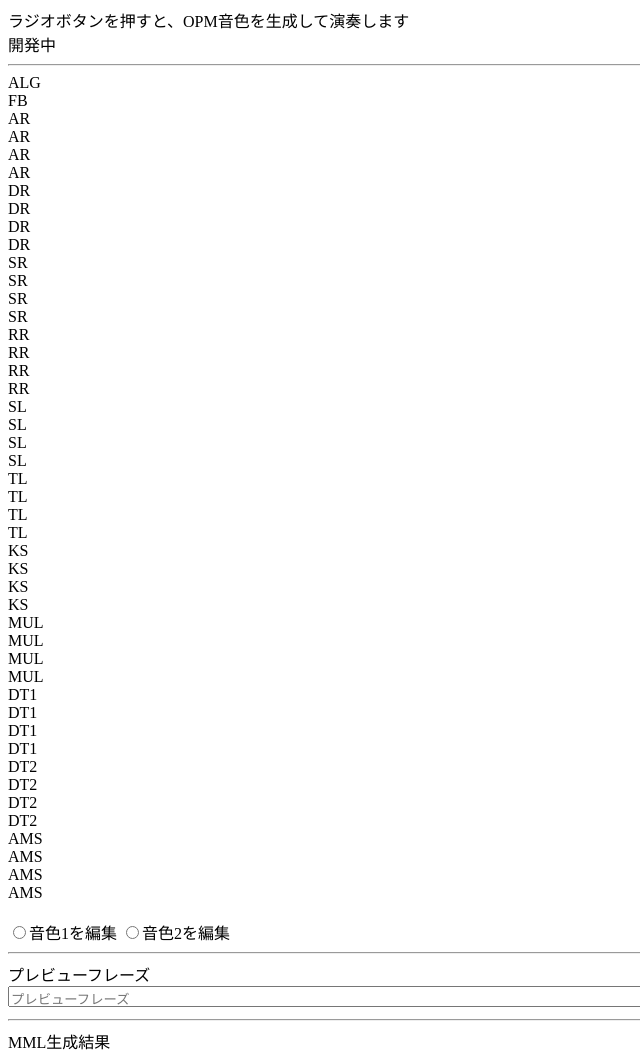
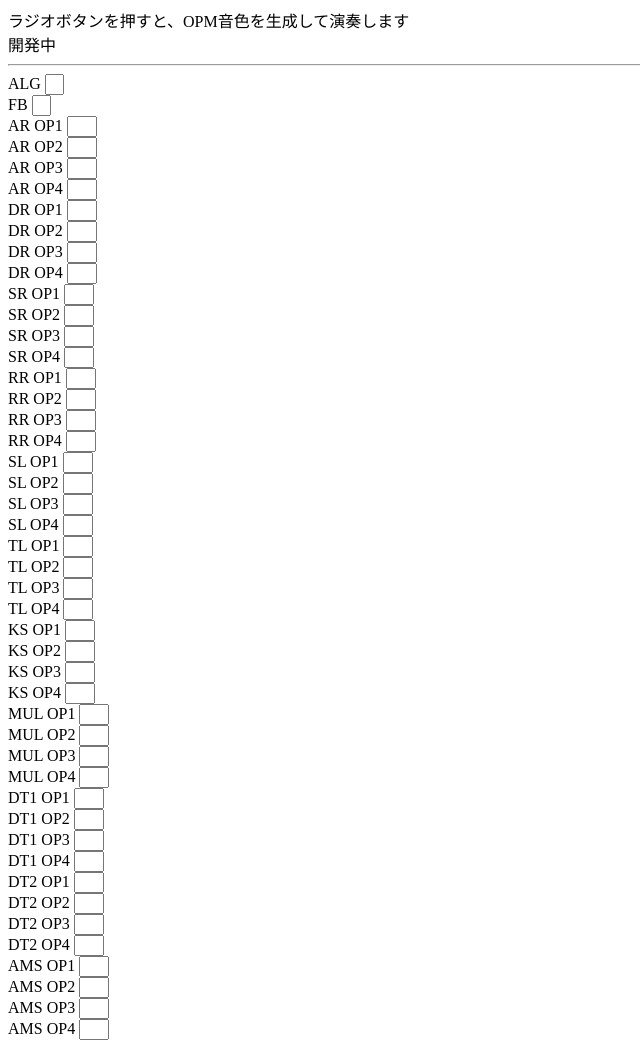
Before and after one commit to cat2151/OPM-tone-easy-editor, a plain HTML site: page index.html in a window 1280 px wide. Shown: the top 1050 px of the page, without its empty margins (0-640 px from the left). Drawn offline with nearby package versions, Linux system fonts and the light colour scheme.

Commit message:
左端は"AR OP1 31" のように表示し、31はテキストボックスで直接入力可能とするようにした fix #10

```diff
--- a/index.html
+++ b/index.html
@@ -8,6 +8,15 @@
     <script src="controller.js"></script>
     <script type='text/javascript' src='jquery.js'></script>
     <script type='text/javascript' src='siopm.js'></script>
+
+    <style type="text/css">
+    input.n1 {
+    width: 11px;
+    }
+    input.n2 {
+    width: 22px;
+    }
+    </style>
 
     <title>OPM音色エディタ（簡易）</title>
   </head>
@@ -21,7 +30,7 @@
 
         <hr>
 
-          <span>ALG</span>
+          <span>ALG <input type="text" ng-model="p.ed.alg" ng-change="generate()" class="n1"></span>
           <span ng-repeat="r in algRadios">
             <label>
               <input type="radio" ng-model="p.ed.alg" ng-change="generate()" value="{{r.id}}">{{r.name}}
@@ -29,7 +38,7 @@
           </span>
           <br/>
 
-          <span>FB</span>
+          <span>FB <input type="text" ng-model="p.ed.fb" ng-change="generate()" class="n1"></span>
           <span ng-repeat="r in fbRadios">
             <label>
               <input type="radio" ng-model="p.ed.fb" ng-change="generate()" value="{{r.id}}">{{r.name}}
@@ -37,28 +46,28 @@
           </span>
           <br/>
 
-          <span>AR</span>
+          <span>AR OP1 <input type="text" ng-model="p.ed.op0ar" ng-change="generate()" class="n2"></span>
           <span ng-repeat="r in arRadios">
             <label>
               <input type="radio" ng-model="p.ed.op0ar" ng-change="generate()" value="{{r.id}}">{{r.name}}
             </label>
           </span>
           <br/>
-          <span>AR</span>
+          <span>AR OP2 <input type="text" ng-model="p.ed.op1ar" ng-change="generate()" class="n2"></span>
           <span ng-repeat="r in arRadios">
             <label>
               <input type="radio" ng-model="p.ed.op1ar" ng-change="generate()" value="{{r.id}}">{{r.name}}
             </label>
           </span>
           <br/>
-          <span>AR</span>
+          <span>AR OP3 <input type="text" ng-model="p.ed.op2ar" ng-change="generate()" class="n2"></span>
           <span ng-repeat="r in arRadios">
             <label>
               <input type="radio" ng-model="p.ed.op2ar" ng-change="generate()" value="{{r.id}}">{{r.name}}
             </label>
           </span>
           <br/>
-          <span>AR</span>
+          <span>AR OP4 <input type="text" ng-model="p.ed.op3ar" ng-change="generate()" class="n2"></span>
           <span ng-repeat="r in arRadios">
             <label>
               <input type="radio" ng-model="p.ed.op3ar" ng-change="generate()" value="{{r.id}}">{{r.name}}
@@ -66,28 +75,28 @@
           </span>
           <br/>
 
-          <span>DR</span>
+          <span>DR OP1 <input type="text" ng-model="p.ed.op0dr" ng-change="generate()" class="n2"></span>
           <span ng-repeat="r in drRadios">
             <label>
               <input type="radio" ng-model="p.ed.op0dr" ng-change="generate()" value="{{r.id}}">{{r.name}}
             </label>
           </span>
           <br/>
-          <span>DR</span>
+          <span>DR OP2 <input type="text" ng-model="p.ed.op1dr" ng-change="generate()" class="n2"></span>
           <span ng-repeat="r in drRadios">
             <label>
               <input type="radio" ng-model="p.ed.op1dr" ng-change="generate()" value="{{r.id}}">{{r.name}}
             </label>
           </span>
           <br/>
-          <span>DR</span>
+          <span>DR OP3 <input type="text" ng-model="p.ed.op2dr" ng-change="generate()" class="n2"></span>
           <span ng-repeat="r in drRadios">
             <label>
               <input type="radio" ng-model="p.ed.op2dr" ng-change="generate()" value="{{r.id}}">{{r.name}}
             </label>
           </span>
           <br/>
-          <span>DR</span>
+          <span>DR OP4 <input type="text" ng-model="p.ed.op3dr" ng-change="generate()" class="n2"></span>
           <span ng-repeat="r in drRadios">
             <label>
               <input type="radio" ng-model="p.ed.op3dr" ng-change="generate()" value="{{r.id}}">{{r.name}}
@@ -95,28 +104,28 @@
           </span>
           <br/>
 
-          <span>SR</span>
+          <span>SR OP1 <input type="text" ng-model="p.ed.op0sr" ng-change="generate()" class="n2"></span>
           <span ng-repeat="r in srRadios">
             <label>
               <input type="radio" ng-model="p.ed.op0sr" ng-change="generate()" value="{{r.id}}">{{r.name}}
             </label>
           </span>
           <br/>
-          <span>SR</span>
+          <span>SR OP2 <input type="text" ng-model="p.ed.op1sr" ng-change="generate()" class="n2"></span>
           <span ng-repeat="r in srRadios">
             <label>
               <input type="radio" ng-model="p.ed.op1sr" ng-change="generate()" value="{{r.id}}">{{r.name}}
             </label>
           </span>
           <br/>
-          <span>SR</span>
+          <span>SR OP3 <input type="text" ng-model="p.ed.op2sr" ng-change="generate()" class="n2"></span>
           <span ng-repeat="r in srRadios">
             <label>
               <input type="radio" ng-model="p.ed.op2sr" ng-change="generate()" value="{{r.id}}">{{r.name}}
             </label>
           </span>
           <br/>
-          <span>SR</span>
+          <span>SR OP4 <input type="text" ng-model="p.ed.op3sr" ng-change="generate()" class="n2"></span>
           <span ng-repeat="r in srRadios">
             <label>
               <input type="radio" ng-model="p.ed.op3sr" ng-change="generate()" value="{{r.id}}">{{r.name}}
@@ -124,28 +133,28 @@
           </span>
           <br/>
 
-          <span>RR</span>
+          <span>RR OP1 <input type="text" ng-model="p.ed.op0rr" ng-change="generate()" class="n2"></span>
           <span ng-repeat="r in rrRadios">
             <label>
               <input type="radio" ng-model="p.ed.op0rr" ng-change="generate()" value="{{r.id}}">{{r.name}}
             </label>
           </span>
           <br/>
-          <span>RR</span>
+          <span>RR OP2 <input type="text" ng-model="p.ed.op1rr" ng-change="generate()" class="n2"></span>
           <span ng-repeat="r in rrRadios">
             <label>
               <input type="radio" ng-model="p.ed.op1rr" ng-change="generate()" value="{{r.id}}">{{r.name}}
             </label>
           </span>
           <br/>
-          <span>RR</span>
+          <span>RR OP3 <input type="text" ng-model="p.ed.op2rr" ng-change="generate()" class="n2"></span>
           <span ng-repeat="r in rrRadios">
             <label>
               <input type="radio" ng-model="p.ed.op2rr" ng-change="generate()" value="{{r.id}}">{{r.name}}
             </label>
           </span>
           <br/>
-          <span>RR</span>
+          <span>RR OP4 <input type="text" ng-model="p.ed.op3rr" ng-change="generate()" class="n2"></span>
           <span ng-repeat="r in rrRadios">
             <label>
               <input type="radio" ng-model="p.ed.op3rr" ng-change="generate()" value="{{r.id}}">{{r.name}}
@@ -153,28 +162,28 @@
           </span>
           <br/>
 
-          <span>SL</span>
+          <span>SL OP1 <input type="text" ng-model="p.ed.op0sl" ng-change="generate()" class="n2"></span>
           <span ng-repeat="r in slRadios">
             <label>
               <input type="radio" ng-model="p.ed.op0sl" ng-change="generate()" value="{{r.id}}">{{r.name}}
             </label>
           </span>
           <br/>
-          <span>SL</span>
+          <span>SL OP2 <input type="text" ng-model="p.ed.op1sl" ng-change="generate()" class="n2"></span>
           <span ng-repeat="r in slRadios">
             <label>
               <input type="radio" ng-model="p.ed.op1sl" ng-change="generate()" value="{{r.id}}">{{r.name}}
             </label>
           </span>
           <br/>
-          <span>SL</span>
+          <span>SL OP3 <input type="text" ng-model="p.ed.op2sl" ng-change="generate()" class="n2"></span>
           <span ng-repeat="r in slRadios">
             <label>
               <input type="radio" ng-model="p.ed.op2sl" ng-change="generate()" value="{{r.id}}">{{r.name}}
             </label>
           </span>
           <br/>
-          <span>SL</span>
+          <span>SL OP4 <input type="text" ng-model="p.ed.op3sl" ng-change="generate()" class="n2"></span>
           <span ng-repeat="r in slRadios">
             <label>
               <input type="radio" ng-model="p.ed.op3sl" ng-change="generate()" value="{{r.id}}">{{r.name}}
@@ -182,28 +191,28 @@
           </span>
           <br/>
 
-          <span>TL</span>
+          <span>TL OP1 <input type="text" ng-model="p.ed.op0tl" ng-change="generate()" class="n2"></span>
           <span ng-repeat="r in tlRadios">
             <label>
               <input type="radio" ng-model="p.ed.op0tl" ng-change="generate()" value="{{r.id}}">{{r.name}}
             </label>
           </span>
           <br/>
-          <span>TL</span>
+          <span>TL OP2 <input type="text" ng-model="p.ed.op1tl" ng-change="generate()" class="n2"></span>
           <span ng-repeat="r in tlRadios">
             <label>
               <input type="radio" ng-model="p.ed.op1tl" ng-change="generate()" value="{{r.id}}">{{r.name}}
             </label>
           </span>
           <br/>
-          <span>TL</span>
+          <span>TL OP3 <input type="text" ng-model="p.ed.op2tl" ng-change="generate()" class="n2"></span>
           <span ng-repeat="r in tlRadios">
             <label>
               <input type="radio" ng-model="p.ed.op2tl" ng-change="generate()" value="{{r.id}}">{{r.name}}
             </label>
           </span>
           <br/>
-          <span>TL</span>
+          <span>TL OP4 <input type="text" ng-model="p.ed.op3tl" ng-change="generate()" class="n2"></span>
           <span ng-repeat="r in tlRadios">
             <label>
               <input type="radio" ng-model="p.ed.op3tl" ng-change="generate()" value="{{r.id}}">{{r.name}}
@@ -211,28 +220,28 @@
           </span>
           <br/>
 
-          <span>KS</span>
+          <span>KS OP1 <input type="text" ng-model="p.ed.op0ks" ng-change="generate()" class="n2"></span>
           <span ng-repeat="r in ksRadios">
             <label>
               <input type="radio" ng-model="p.ed.op0ks" ng-change="generate()" value="{{r.id}}">{{r.name}}
             </label>
           </span>
           <br/>
-          <span>KS</span>
+          <span>KS OP2 <input type="text" ng-model="p.ed.op1ks" ng-change="generate()" class="n2"></span>
           <span ng-repeat="r in ksRadios">
             <label>
               <input type="radio" ng-model="p.ed.op1ks" ng-change="generate()" value="{{r.id}}">{{r.name}}
             </label>
           </span>
           <br/>
-          <span>KS</span>
+          <span>KS OP3 <input type="text" ng-model="p.ed.op2ks" ng-change="generate()" class="n2"></span>
           <span ng-repeat="r in ksRadios">
             <label>
               <input type="radio" ng-model="p.ed.op2ks" ng-change="generate()" value="{{r.id}}">{{r.name}}
             </label>
           </span>
           <br/>
-          <span>KS</span>
+          <span>KS OP4 <input type="text" ng-model="p.ed.op3ks" ng-change="generate()" class="n2"></span>
           <span ng-repeat="r in ksRadios">
             <label>
               <input type="radio" ng-model="p.ed.op3ks" ng-change="generate()" value="{{r.id}}">{{r.name}}
@@ -240,28 +249,28 @@
           </span>
           <br/>
 
-          <span>MUL</span>
+          <span>MUL OP1 <input type="text" ng-model="p.ed.op0mul" ng-change="generate()" class="n2"></span>
           <span ng-repeat="r in mulRadios">
             <label>
               <input type="radio" ng-model="p.ed.op0mul" ng-change="generate()" value="{{r.id}}">{{r.name}}
             </label>
           </span>
           <br/>
-          <span>MUL</span>
+          <span>MUL OP2 <input type="text" ng-model="p.ed.op1mul" ng-change="generate()" class="n2"></span>
           <span ng-repeat="r in mulRadios">
             <label>
               <input type="radio" ng-model="p.ed.op1mul" ng-change="generate()" value="{{r.id}}">{{r.name}}
             </label>
           </span>
           <br/>
-          <span>MUL</span>
+          <span>MUL OP3 <input type="text" ng-model="p.ed.op2mul" ng-change="generate()" class="n2"></span>
           <span ng-repeat="r in mulRadios">
             <label>
               <input type="radio" ng-model="p.ed.op2mul" ng-change="generate()" value="{{r.id}}">{{r.name}}
             </label>
           </span>
           <br/>
-          <span>MUL</span>
+          <span>MUL OP4 <input type="text" ng-model="p.ed.op3mul" ng-change="generate()" class="n2"></span>
           <span ng-repeat="r in mulRadios">
             <label>
               <input type="radio" ng-model="p.ed.op3mul" ng-change="generate()" value="{{r.id}}">{{r.name}}
@@ -269,28 +278,28 @@
           </span>
           <br/>
 
-          <span>DT1</span>
+          <span>DT1 OP1 <input type="text" ng-model="p.ed.op0dt1" ng-change="generate()" class="n2"></span>
           <span ng-repeat="r in dt1Radios">
             <label>
               <input type="radio" ng-model="p.ed.op0dt1" ng-change="generate()" value="{{r.id}}">{{r.name}}
             </label>
           </span>
           <br/>
-          <span>DT1</span>
+          <span>DT1 OP2 <input type="text" ng-model="p.ed.op1dt1" ng-change="generate()" class="n2"></span>
           <span ng-repeat="r in dt1Radios">
             <label>
               <input type="radio" ng-model="p.ed.op1dt1" ng-change="generate()" value="{{r.id}}">{{r.name}}
             </label>
           </span>
           <br/>
-          <span>DT1</span>
+          <span>DT1 OP3 <input type="text" ng-model="p.ed.op2dt1" ng-change="generate()" class="n2"></span>
           <span ng-repeat="r in dt1Radios">
             <label>
               <input type="radio" ng-model="p.ed.op2dt1" ng-change="generate()" value="{{r.id}}">{{r.name}}
             </label>
           </span>
           <br/>
-          <span>DT1</span>
+          <span>DT1 OP4 <input type="text" ng-model="p.ed.op3dt1" ng-change="generate()" class="n2"></span>
           <span ng-repeat="r in dt1Radios">
             <label>
               <input type="radio" ng-model="p.ed.op3dt1" ng-change="generate()" value="{{r.id}}">{{r.name}}
@@ -298,28 +307,28 @@
           </span>
           <br/>
 
-          <span>DT2</span>
+          <span>DT2 OP1 <input type="text" ng-model="p.ed.op0dt2" ng-change="generate()" class="n2"></span>
           <span ng-repeat="r in dt2Radios">
             <label>
               <input type="radio" ng-model="p.ed.op0dt2" ng-change="generate()" value="{{r.id}}">{{r.name}}
             </label>
           </span>
           <br/>
-          <span>DT2</span>
+          <span>DT2 OP2 <input type="text" ng-model="p.ed.op1dt2" ng-change="generate()" class="n2"></span>
           <span ng-repeat="r in dt2Radios">
             <label>
               <input type="radio" ng-model="p.ed.op1dt2" ng-change="generate()" value="{{r.id}}">{{r.name}}
             </label>
           </span>
           <br/>
-          <span>DT2</span>
+          <span>DT2 OP3 <input type="text" ng-model="p.ed.op2dt2" ng-change="generate()" class="n2"></span>
           <span ng-repeat="r in dt2Radios">
             <label>
               <input type="radio" ng-model="p.ed.op2dt2" ng-change="generate()" value="{{r.id}}">{{r.name}}
             </label>
           </span>
           <br/>
-          <span>DT2</span>
+          <span>DT2 OP4 <input type="text" ng-model="p.ed.op3dt2" ng-change="generate()" class="n2"></span>
           <span ng-repeat="r in dt2Radios">
             <label>
               <input type="radio" ng-model="p.ed.op3dt2" ng-change="generate()" value="{{r.id}}">{{r.name}}
@@ -327,28 +336,28 @@
           </span>
           <br/>
 
-          <span>AMS</span>
+          <span>AMS OP1 <input type="text" ng-model="p.ed.op0ams" ng-change="generate()" class="n2"></span>
           <span ng-repeat="r in amsRadios">
             <label>
               <input type="radio" ng-model="p.ed.op0ams" ng-change="generate()" value="{{r.id}}">{{r.name}}
             </label>
           </span>
           <br/>
-          <span>AMS</span>
+          <span>AMS OP2 <input type="text" ng-model="p.ed.op1ams" ng-change="generate()" class="n2"></span>
           <span ng-repeat="r in amsRadios">
             <label>
               <input type="radio" ng-model="p.ed.op1ams" ng-change="generate()" value="{{r.id}}">{{r.name}}
             </label>
           </span>
           <br/>
-          <span>AMS</span>
+          <span>AMS OP3 <input type="text" ng-model="p.ed.op2ams" ng-change="generate()" class="n2"></span>
           <span ng-repeat="r in amsRadios">
             <label>
               <input type="radio" ng-model="p.ed.op2ams" ng-change="generate()" value="{{r.id}}">{{r.name}}
             </label>
           </span>
           <br/>
-          <span>AMS</span>
+          <span>AMS OP4 <input type="text" ng-model="p.ed.op3ams" ng-change="generate()" class="n2"></span>
           <span ng-repeat="r in amsRadios">
             <label>
               <input type="radio" ng-model="p.ed.op3ams" ng-change="generate()" value="{{r.id}}">{{r.name}}
```
